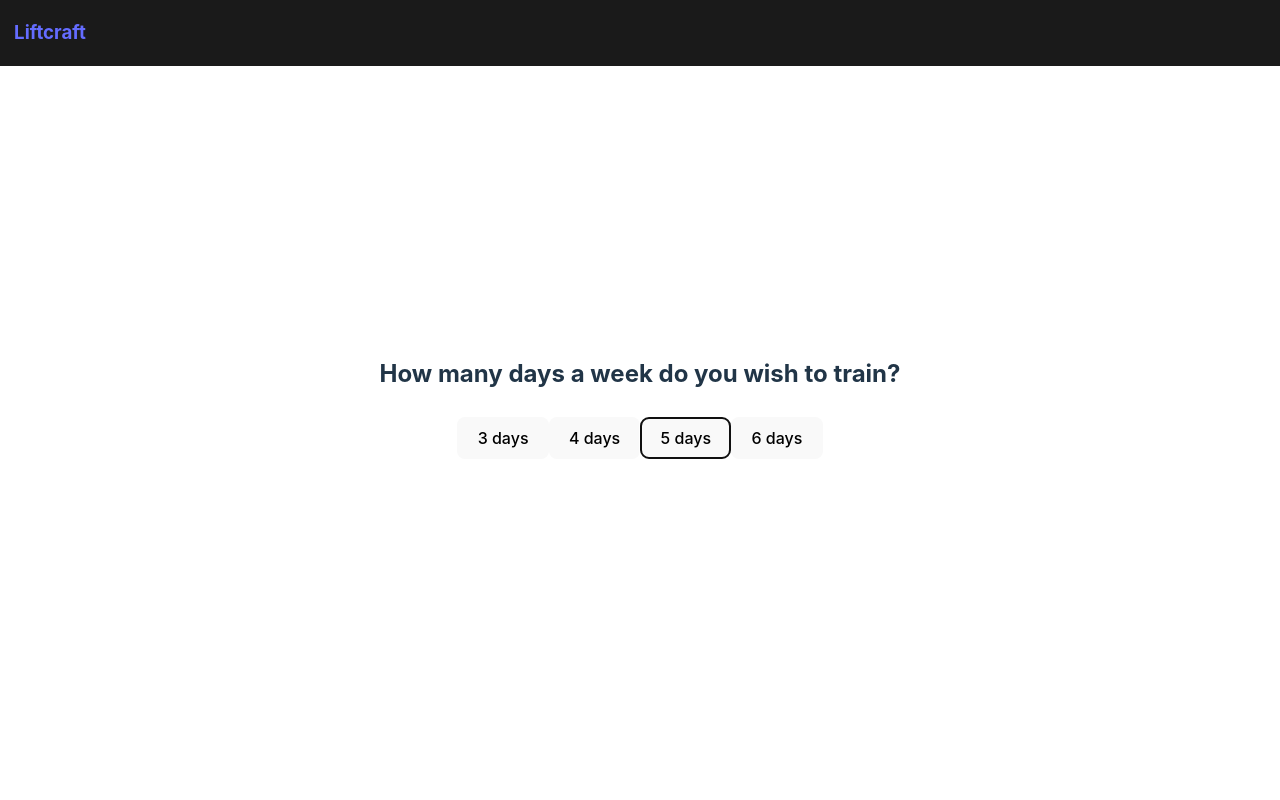
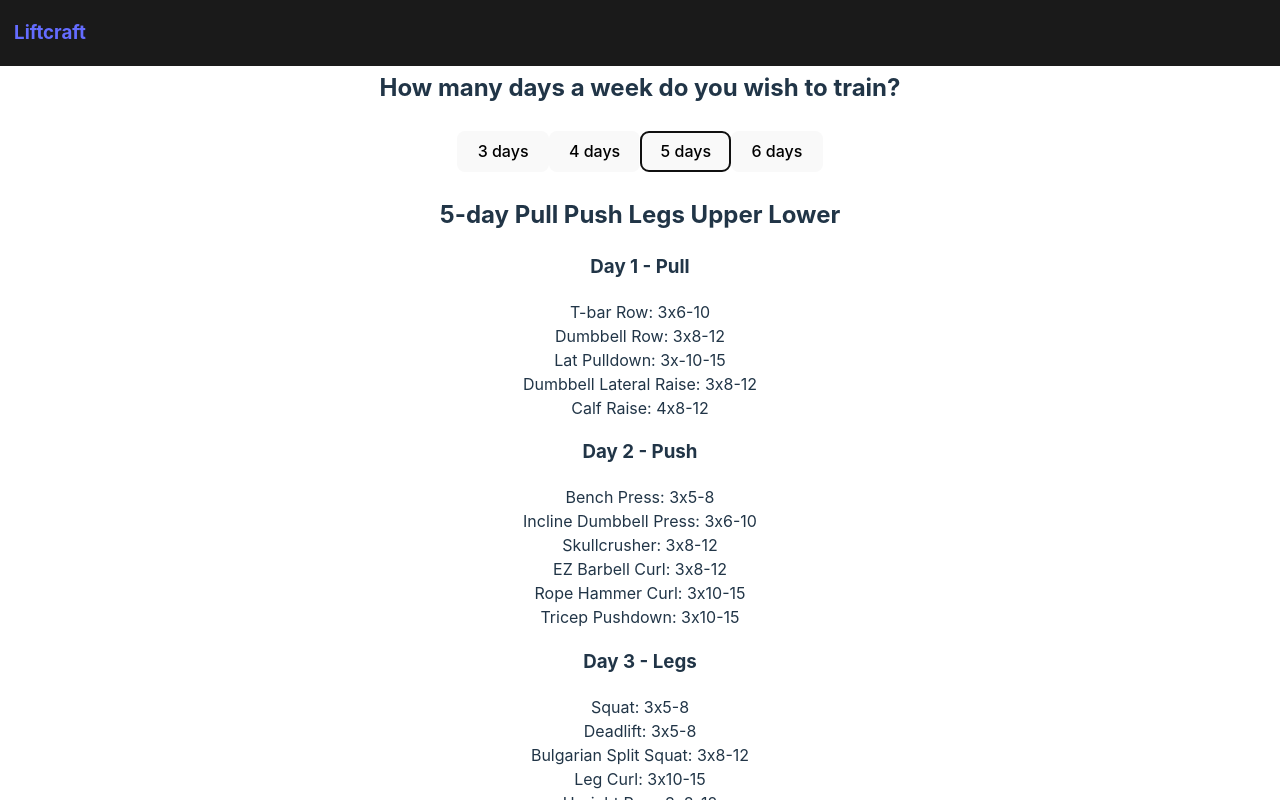
Before and after one commit to zancrash/Liftcraft, a React (Vite) app: page /program-picker in a window 1280 px wide. Both pictures are taken after a click on the button "5 days". Shown: the top 800 px of the page. Built offline with nearby package versions, Linux system fonts and the light colour scheme.

Commit message:
finish program picker

```diff
--- a/src/App.css
+++ b/src/App.css
@@ -64,6 +64,11 @@ ul li {
   text-align: left;
 } */
 
+#exercises-holder{
+  max-width: 768px;
+  margin: 0 auto;
+}
+
 #exercises-holder li{
   margin: 15px 0;
   padding: 15px 0;
--- /dev/null
+++ b/src/components/PPL.jsx
@@ -0,0 +1,29 @@
+import React from "react"
+
+export default function PPL({ routines }) {
+
+
+  return (
+    <div>
+      {routines.map((routine, index) => (
+        <div key={index}>
+          <h2>6-day Pull Push Legs</h2>
+          {routine.ppl.map((day, dayIndex) => (
+            <div key={dayIndex}>
+              {Object.keys(day).map((dayName, dayNameIndex) => (
+                <div key={dayNameIndex}>
+                  <h3>{dayName}</h3>
+                  <ul>
+                    {day[dayName].map((exercise, exerciseIndex) => (
+                      <li key={exerciseIndex}>{exercise}</li>
+                    ))}
+                  </ul>
+                </div>
+              ))}
+            </div>
+          ))}
+        </div>
+      ))}
+    </div>
+  )
+}
--- /dev/null
+++ b/src/components/PPLUL.jsx
@@ -0,0 +1,29 @@
+import React from "react"
+
+export default function PPLUL({ routines }) {
+
+
+  return (
+    <div>
+      {routines.map((routine, index) => (
+        <div key={index}>
+          <h2>5-day Pull Push Legs Upper Lower</h2>
+          {routine.pplul.map((day, dayIndex) => (
+            <div key={dayIndex}>
+              {Object.keys(day).map((dayName, dayNameIndex) => (
+                <div key={dayNameIndex}>
+                  <h3>{dayName}</h3>
+                  <ul>
+                    {day[dayName].map((exercise, exerciseIndex) => (
+                      <li key={exerciseIndex}>{exercise}</li>
+                    ))}
+                  </ul>
+                </div>
+              ))}
+            </div>
+          ))}
+        </div>
+      ))}
+    </div>
+  )
+}
--- a/src/components/ProgramPicker.jsx
+++ b/src/components/ProgramPicker.jsx
@@ -2,6 +2,8 @@ import React from "react"
 import { useState, useEffect } from 'react'
 import FB from './FB'
 import UL from './UL'
+import PPL from "./PPL"
+import PPLUL from "./PPLUL"
 import Header from "./Header"
 
 export default function ProgramPicker() {
@@ -35,7 +37,7 @@ export default function ProgramPicker() {
       <button onClick={() => selectDays(6)}>6 days</button>
 
       {
-        days == 3 && data ? <FB routines={data.routines}/> : days == 4 && data ? <UL routines={data.routines}/> : <></>
+        days == 3 && data ? <FB routines={data.routines}/> : days == 4 && data ? <UL routines={data.routines}/> : days == 5 && data ? <PPLUL routines={data.routines} /> :days == 6 && data ? <PPL routines={data.routines} /> : <></>
       }
 
 
--- a/src/components/data.json
+++ b/src/components/data.json
@@ -5,7 +5,7 @@
         {
           "Day 1 - Full Body": [
             "Squat: 5x5",
-            "Bent-Over Row: 5x5",
+            "Barbell Row: 5x5",
             "Bench Press: 5x5",
             "Push Press: 5x5",
             "Tricep Pushdown: 3x10",
@@ -23,7 +23,7 @@
           ],
           "Day 3 - Full Body": [
             "Front Squat: 5x5",
-            "Bent-Over Row: 5x5",
+            "Barbell Row: 5x5",
             "Dip: 5x5",
             "Dumbbell Shoulder Press: 5x5",
             "Dumbbell Tricep Extension: 3x10",
@@ -36,20 +36,20 @@
         {
           "Day 1 - Lower": [
             "Squat: 3x5",
-            "Deadlift: 3xt",
+            "Deadlift: 3x5",
             "Bulgarian Split Squat: 3x8",
             "Calf Raise: 3x8"
           ],
           "Day 2 - Upper": [
             "Bench Press: 3x5",
-            "Bent-Over Row: 3x5",
+            "Barbell Row: 3x5",
             "Overhead Press: 2x8",
             "Chin-Up: 2x8",
             "Chest Fly: 2x15"
           ],
           "Day 3 - Lower": [
             "Barbell Hip Thrust: 3x8",
-            "Seated Leg Press: 3x8",
+            "Leg Press: 3x8",
             "Leg Extension: 3x12",
             "Leg Curl: 3x12",
             "Seated Calf Raise: 4x15"
@@ -63,6 +63,96 @@
             "Hammer Curl: 2x12"
           ]
         }
+      ],
+      "pplul": [
+        {
+          "Day 1 - Pull": [
+            "T-bar Row: 3x6-10",
+            "Dumbbell Row: 3x8-12",
+            "Lat Pulldown: 3x-10-15",
+            "Dumbbell Lateral Raise: 3x8-12",
+            "Calf Raise: 4x8-12"
+          ],
+          "Day 2 - Push": [
+            "Bench Press: 3x5-8",
+            "Incline Dumbbell Press: 3x6-10",
+            "Skullcrusher: 3x8-12",
+            "EZ Barbell Curl: 3x8-12",
+            "Rope Hammer Curl: 3x10-15",
+            "Tricep Pushdown: 3x10-15"
+          ],
+          "Day 3 - Legs": [
+            "Squat: 3x5-8",
+            "Deadlift: 3x5-8",
+            "Bulgarian Split Squat: 3x8-12",
+            "Leg Curl: 3x10-15",
+            "Upright Row: 3x8-12",
+            "Cable Lateral Raise: 3x10-15"
+          ],
+          "Upper": [
+            "Bench Press: 2x5-8",
+            "Overhead Press: 3x5-8",
+            "Chin-Up: 3x6-10",
+            "Close-grip Bench Press: 3x6-10",
+            "Calf Raise: 4x10-15"
+          ],
+          "Lower": [
+            "Squat: 3x5-8",
+            "Deadlift: 3x5-8",
+            "Romanian Deadlift: 3x6-10",
+            "Leg Extension: 3x10-15",
+            "Lying Leg Curl: 3x6-10",
+            "Dumbbell Lateral Raise: 3x8-12"
+          ]
+        }
+      ],
+      "ppl": [
+        {
+          "Day 1 - Pull": [
+            "Deadlift: 1x5+",
+            "Pull-up: 3x8-12",
+            "Seated Cable Row: 3x8-12",
+            "Face-Pull: 3x15-20",
+            "Hammer Curl: 3x8-12",
+            "Dumbbell Curl: 3x8-12"
+          ],
+          "Day 2 - Push": [
+            "Bench Press: 3x5+",
+            "Overhead Press: 8-12",
+            "Incline Dumbbell Press: 3x8-12",
+            "Tricep Pushdown: 3x8-12 + Lateral Raise: 3x15-20",
+            "Overhead Tricep Extension: 3x8-12 + Lateral Raise: 3x15-20"
+          ],
+          "Day 3 - Legs": [
+            "Squat: 3x5+",
+            "Romanian Deadlift: 3x8-12",
+            "Leg Press: 3x8-12",
+            "Leg Curl: 3x8-12",
+            "Calf Raise: 5x8-12"
+          ],
+          "Day 4 - Pull": [
+            "Barbell Row: 1x5+",
+            "Pull-up: 3x8-12",
+            "Seated Cable Row: 3x8-12",
+            "Face-Pull: 3x15-20",
+            "Hammer Curl: 3x8-12",
+            "Dumbbell Curl: 3x8-12"
+          ],
+          "Day 5 - Push": [
+            "Overhead Press: 3x5+",
+            "Bench Press: 8-12",
+            "Incline Dumbbell Press: 3x8-12",
+            "Tricep Pushdown: 3x8-12 + Lateral Raise: 3x15-20",
+            "Overhead Tricep Extension: 3x8-12 + Lateral Raise: 3x15-20"
+          ],
+          "Day 6 - Legs": [
+            "Squat: 3x5+",
+            "Romanian Deadlift: 3x8-12",
+            "Leg Press: 3x8-12",
+            "Leg Curl: 3x8-12",
+            "Calf Raise: 5x8-12"
+          ]
+        }
       ]
     }
   ]
```
